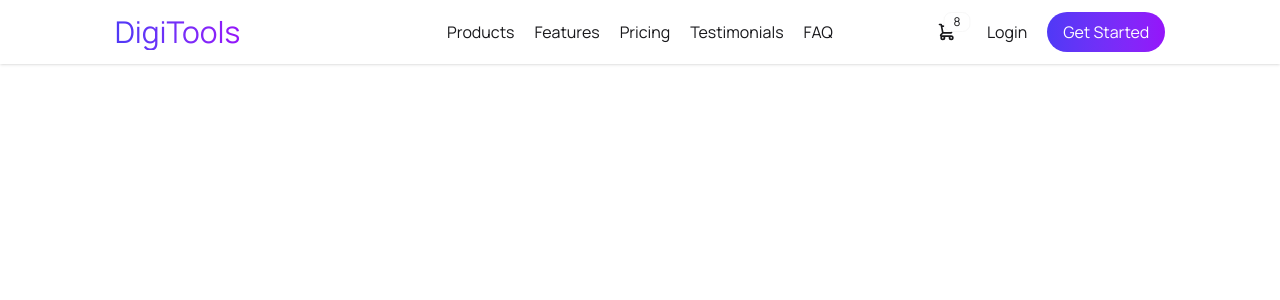
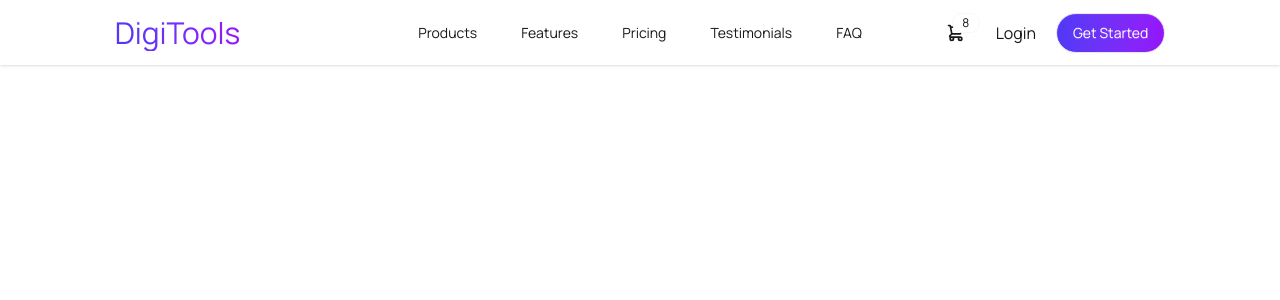
Before and after one commit to ashaasarkaar/B13-A6-DigiTools-Platform-repo, a React (Vite) app: page / in a window 1280 px wide. Shown: the top 300 px of the page. Built offline with nearby package versions, Linux system fonts and the light colour scheme.

Commit message:
Added NavBar Design With Responsiveness

```diff
--- a/package.json
+++ b/package.json
@@ -11,6 +11,7 @@
   },
   "dependencies": {
     "@tailwindcss/vite": "^4.3.3",
+    "lucide-react": "^1.31.0",
     "react": "^19.2.8",
     "react-dom": "^19.2.8",
     "tailwindcss": "^4.3.3"
--- a/src/HomePage/NavBar/NavBar.jsx
+++ b/src/HomePage/NavBar/NavBar.jsx
@@ -1,32 +1,98 @@
+
 import React from 'react';
 
 const NavBar = () => {
+
   return (
+
     <div className='bg-base-100 shadow-sm'>
 
-            <div className="navbar w-10/12 mx-auto">
+      <div className="navbar w-full md:w-11/12 lg:w-10/12 mx-auto">
 
-  {/* left side Text START */}
-             <div className=" items-center navbar-start">
-    <a  className="bg-linear-to-r from-[#4F39F6] to-[#9514FA] bg-clip-text text-transparent text-3xl font-bold">DigiTools</a>
+      {/* NavBar start Section START */}
+        <div className="navbar-start">
+
+          {/* NavBar DropDown Hidden Menu Section START */}
+          <div className="dropdown">
+            <div tabIndex={0} role="button" className="btn btn-ghost lg:hidden">
+              <svg xmlns="http://www.w3.org/2000/svg" className="h-5 w-5" fill="none" viewBox="0 0 24 24" stroke="currentColor"> <path strokeLinecap="round" strokeLinejoin="round" strokeWidth="2" d="M4 6h16M4 12h8m-8 6h16" /> </svg>
             </div>
-  {/* left side Text END */}
+            <ul
+              tabIndex="-1"
+              className="menu menu-sm dropdown-content bg-base-100 rounded-box z-1 mt-3 w-52 p-2 shadow">
+              <li className='group'>
+                <a href="" className=' group-hover:bg-linear-to-r from-[#4F39F6] to-[#9514FA]'>
+                  <span className='group-hover:text-white'>Products</span>
+                </a></li>
 
-  {/* Middle Part MenuBar START */}
-  <div className='flex items-center gap-5 justify-center navbar-center'>
-    <p>Products</p>
-    <p>Features</p>
-    <p>Pricing</p>
-    <p>Testimonials</p>
-    <p>FAQ</p>
+              <li className='group'>
+                <a href="" className=' group-hover:bg-linear-to-r from-[#4F39F6] to-[#9514FA]'>
+                  <span className='group-hover:text-white'>Features</span>
+                </a></li>
+
+              <li className='group'>
+                <a href="" className=' group-hover:bg-linear-to-r from-[#4F39F6] to-[#9514FA]'>
+                  <span className='group-hover:text-white'>Pricing</span>
+                </a></li>
+
+              <li className='group'>
+                <a href="" className=' group-hover:bg-linear-to-r from-[#4F39F6] to-[#9514FA]'>
+                  <span className='group-hover:text-white'>Testimonials</span>
+                </a></li>
+
+              <li className='group'>
+                <a href="" className=' group-hover:bg-linear-to-r from-[#4F39F6] to-[#9514FA]'>
+                  <span className='group-hover:text-white'>FAQ</span>
+                </a></li>
+
+            </ul>
           </div>
-  {/* Middle Part MenuBar END */}
+          {/* NavBar DropDown Hidden Menu Section END */}
 
+          {/* NavBar Logo DigiTools START */}
+          <div className=" items-center navbar-start ">
+            <a className="bg-linear-to-r from-[#4F39F6] to-[#9514FA] bg-clip-text text-transparent text-3xl font-bold">DigiTools</a>
+          </div>
+           {/* NavBar Logo DigiTools END */}
 
+        </div>
+       {/* NavBar start Section END */}
 
-  {/* Right Side Two Buttons START */}
-  <div className='flex items-center space-x-5 navbar-end'>
-    {/* Right Side Cart Notify-icon START */}
+        {/* NavBar Center Menu START */}
+        <div className="navbar-center hidden lg:flex">
+          <ul className="menu menu-horizontal px-1 space-x-5">
+            <li className='group'>
+              <a href="" className=' group-hover:bg-linear-to-r from-[#4F39F6] to-[#9514FA]'>
+                <span className='group-hover:text-white'>Products</span>
+              </a></li>
+
+            <li className='group'>
+              <a href="" className=' group-hover:bg-linear-to-r from-[#4F39F6] to-[#9514FA]'>
+                <span className='group-hover:text-white'>Features</span>
+              </a></li>
+
+            <li className='group'>
+              <a href="" className=' group-hover:bg-linear-to-r from-[#4F39F6] to-[#9514FA]'>
+                <span className='group-hover:text-white'>Pricing</span>
+              </a></li>
+
+            <li className='group'>
+              <a href="" className=' group-hover:bg-linear-to-r from-[#4F39F6] to-[#9514FA]'>
+                <span className='group-hover:text-white'>Testimonials</span>
+              </a></li>
+
+            <li className='group'>
+              <a href="" className=' group-hover:bg-linear-to-r from-[#4F39F6] to-[#9514FA]'>
+                <span className='group-hover:text-white'>FAQ</span>
+              </a></li>
+
+          </ul>
+        </div>
+        {/* NavBar Center Menu END */}
+
+        {/* NavBar End section START */}
+        <div className="navbar-end space-x-5 flex flex-wrap">
+
           <div className="">
             <div className="dropdown dropdown-end">
               <div tabIndex={0} role="button" className="btn btn-ghost btn-circle">
@@ -48,19 +114,21 @@
               </div>
             </div>
           </div>
-  {/* Right Side Cart Notify-icon END */}
+
+
 
           <a href=''><p className=''>Login</p></a>
-  <button className="px-4 py-2 rounded-full bg-linear-to-r from-[#4F39F6] to-[#9514FA] text-white cursor-pointer">
+          <button className="btn rounded-full bg-linear-to-r from-[#4F39F6] to-[#9514FA] text-white cursor-pointer">
             Get Started
           </button>
         </div>
-  {/* Right Side Two Buttons END */}
+         {/* NavBar End section END */}
 
-</div>
 
 
       </div>
+    </div>
+
   );
 };
 
```
Also changed, not shown: 1 other file (tests, documents, lock files or other folders). Lines whose indentation alone changed are shown as unchanged.
